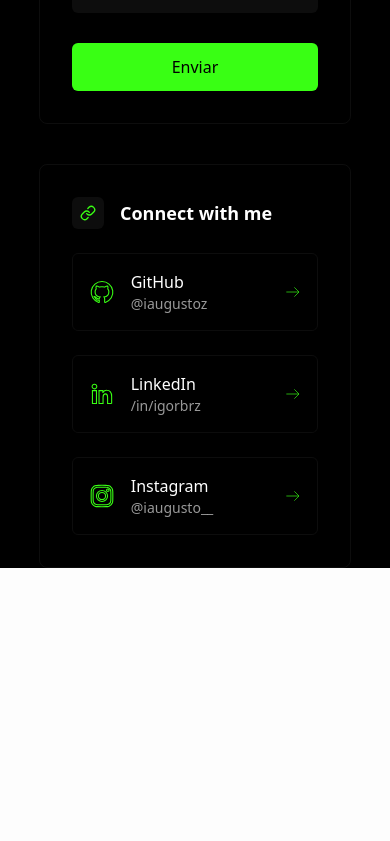
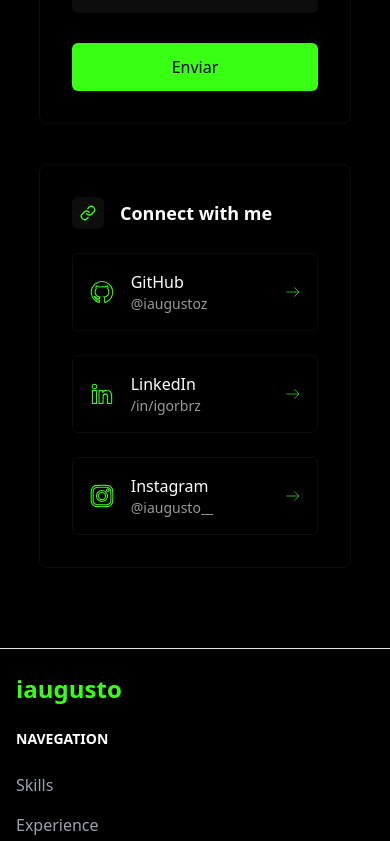
Before and after one commit to iaugustoz/portfolio, an Angular app: page / in a window 390 px wide. Shown: the part 5938-6779 px from the top of the page. Before the commit the page ends 6506 px from the top, so only its background shows below. Built offline with nearby package versions, Linux system fonts and the light colour scheme.

Commit message:
:lipstick: feat: adicionar estilo ao componente

```diff
--- a/src/app/core/components/footer/footer.component.css
+++ b/src/app/core/components/footer/footer.component.css
@@ -0,0 +1,31 @@
+@tailwind components;
+
+@layer components {
+  .footer {
+    @apply bg-black select-none;
+  }
+
+  .footer-container {
+    @apply mx-auto w-full max-w-screen-xl p-4 py-6 lg:py-8;
+  }
+
+  .footer-brand {
+    @apply self-center text-2xl font-semibold whitespace-nowrap text-neon-green;
+  }
+
+  .footer-links {
+    @apply grid grid-cols-2 gap-8 sm:gap-6 sm:grid-cols-3;
+  }
+
+  .footer-title {
+    @apply mb-6 text-sm font-semibold uppercase text-white;
+  }
+
+  .footer-list {
+    @apply text-gray-400 font-medium;
+  }
+
+  .footer-copyright {
+    @apply text-sm sm:text-center text-gray-400;
+  }
+}
--- a/src/app/core/components/footer/footer.component.html
+++ b/src/app/core/components/footer/footer.component.html
@@ -1 +1,47 @@
-<p>footer works!</p>
+<hr />
+<footer class="footer">
+  <div class="footer-container">
+    <div class="md:flex md:justify-between">
+      <div class="mb-6 md:mb-0">
+        <span class="footer-brand">iaugusto</span>
+      </div>
+      <div class="footer-links">
+        <div>
+          <h2 class="footer-title">Navegation</h2>
+          <ul class="footer-list">
+            <li class="mb-4">
+              <a href="">Skills</a>
+            </li>
+            <li class="mb-4">
+              <a href="">Experience</a>
+            </li>
+            <li class="mb-4">
+              <a href="">Formation</a>
+            </li>
+            <li class="mb-4">
+              <a href="">Projects</a>
+            </li>
+          </ul>
+        </div>
+      </div>
+    </div>
+
+    <hr class="my-6 sm:mx-auto border-gray-700 lg:my-8" />
+
+    <div class="sm:flex sm:items-center sm:justify-between">
+      <span class="footer-copyright"
+        >Made with 💚 by
+        <span class="text-neon-green/75 hover:text-neon-green">iaugusto</span>
+        &#64; 2025
+      </span>
+
+      <div class="flex items-center mt-4 sm:justify-center sm:mt-0">
+        @for (item of json; track $index) {
+        <a [href]="item.link" class="ms-5" target="_blank">
+          <img [src]="item.image" class="w-5 h-5" [alt]="item.alt" />
+        </a>
+        }
+      </div>
+    </div>
+  </div>
+</footer>
--- a/src/app/core/components/footer/footer.component.ts
+++ b/src/app/core/components/footer/footer.component.ts
@@ -1,12 +1,13 @@
 import { Component } from '@angular/core';
+import footerJson from '../../../../assets/data/footer.json';
 
 @Component({
   selector: 'app-footer',
   standalone: true,
   imports: [],
   templateUrl: './footer.component.html',
-  styleUrl: './footer.component.css'
+  styleUrl: './footer.component.css',
 })
 export class FooterComponent {
-
+  public json: any[] = footerJson['footer'];
 }
--- a/src/app/core/layouts/contact-section/contact-section.component.html
+++ b/src/app/core/layouts/contact-section/contact-section.component.html
@@ -1,4 +1,4 @@
-<section class="container-app mt-16" data-aos="fade-left">
+<section class="container-app mt-16 pb-20" data-aos="fade-left">
   <div class="flex flex-col justify-center items-center mb-10">
     <h2 class="title">Contact</h2>
     <p class="sub-title">
--- a/src/app/features/home/home.component.html
+++ b/src/app/features/home/home.component.html
@@ -15,3 +15,5 @@
 <div class="bg-black">
   <app-contact-section></app-contact-section>
 </div>
+
+<app-footer></app-footer>
--- a/src/app/features/home/home.component.ts
+++ b/src/app/features/home/home.component.ts
@@ -8,6 +8,7 @@ import { SkillsComponent } from '../../core/layouts/skills-section/skills.compon
 import { FormationComponent } from '../../core/layouts/formation-section/formation.component';
 import { ExperienceSectionComponent } from '../../core/layouts/experience-section/experience-section.component';
 import { ProjectsSectionComponent } from '../../core/layouts/projects-section/projects-section.component';
+import { FooterComponent } from "../../core/components/footer/footer.component";
 
 @Component({
   selector: 'app-home',
@@ -22,7 +23,8 @@ import { ProjectsSectionComponent } from '../../core/layouts/projects-section/pr
     ExperienceSectionComponent,
     ProjectsSectionComponent,
     ContactSectionComponent,
-  ],
+    FooterComponent
+],
   templateUrl: './home.component.html',
   styleUrl: './home.component.css',
 })
--- /dev/null
+++ b/src/assets/data/footer.json
@@ -0,0 +1,24 @@
+{
+  "footer": [
+    {
+      "image": "assets/images/icons/github.svg",
+      "alt": "Ícone do GitHub",
+      "link": "https://github.com/iaugustoz"
+    },
+    {
+      "image": "assets/images/icons/linkedin.svg",
+      "alt": "Ícone do LinkedIn",
+      "link": "https://www.linkedin.com/in/igorbrz/"
+    },
+    {
+      "image": "assets/images/icons/mail.svg",
+      "alt": "Ícone do E-mail",
+      "link": "mailto:iaugustodeveloper@gmail.com"
+    },
+    {
+      "image": "assets/images/icons/instagram.svg",
+      "alt": "Ícone do Instagram",
+      "link": "https://www.instagram.com/iaugusto__/"
+    }
+  ]
+}
```
Also changed, not shown: src/assets/images/icons/mail.svg (added).
